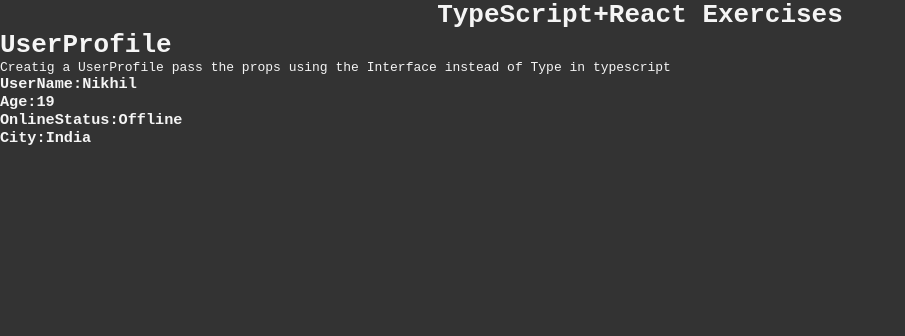
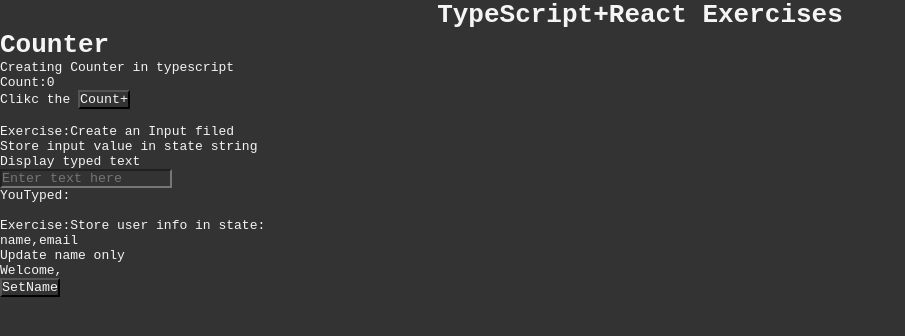
Before and after one commit to nikhildev-webapp/TypeScript-ReactExercises, a React (Vite) app: page / in a window 1280 px wide. Shown: the top 336 px of the page, without its empty margins (0-905 px from the left). Built offline with nearby package versions, Linux system fonts and the light colour scheme.

Commit message:
exercise-4

```diff
--- a/src/App.tsx
+++ b/src/App.tsx
@@ -1,11 +1,15 @@
 import './App.css'
-import UserProfileInterface from './components/UserProfileInterface'
+import Counter from './components/Counter'
+import ObjectState from './components/ObjectState'
+import StringState from './components/StringState'
 
 function App() {
   return (
     <>
       <h1 style={{ textAlign: 'center' }}>TypeScript+React Exercises</h1>
-      <UserProfileInterface name='Nikhil' age={19} IsOnline={false} city='India'/>
+      <Counter /><br />
+      <StringState /><br />
+      <ObjectState/>
     </>
   )
 }
--- /dev/null
+++ b/src/components/Counter.tsx
@@ -0,0 +1,19 @@
+import { useState } from "react";
+ //* TypeScript infers 'count' is a number because of the initial value 0
+
+const Counter = () => {
+    const [count, setCount] = useState<number>(0);
+    const increment = () => {
+        setCount(count+1)
+    }
+  return (
+      <>
+          <h1>Counter</h1>
+          <p>Creating Counter in typescript</p>
+          <p>Count:{count}</p>
+          <p>Clikc the <button onClick={increment}>Count+</button></p>
+      </>
+  )
+}
+
+export default Counter
--- /dev/null
+++ b/src/components/ObjectState.tsx
@@ -0,0 +1,30 @@
+import { useState } from "react"
+
+type User = {
+    name: string,
+    age:number
+}
+
+const ObjectState = () => {
+    const [users, setUser] = useState<User>({ name: '', age: 0 })
+    const updateName = (newName:string) => {
+        setUser(prevuser => ({
+            ...prevuser,name:newName
+        }))
+    }
+  return (
+      <>
+          <div>
+              <p>Exercise:Store user info in state:</p>
+              <p>name,email</p>
+              <p>Update name only</p>
+          </div>
+          <div>
+              <p>Welcome,{users.name}</p>
+              <button onClick={()=>updateName('Nikhil')}>SetName</button>
+          </div>
+      </>
+  )
+}
+
+export default ObjectState
--- /dev/null
+++ b/src/components/StringState.tsx
@@ -0,0 +1,22 @@
+import { useState } from "react"
+
+
+const StringState = () => {
+    const [text, setText] = useState<string>('')
+    const showTypedText = (e:any) => {
+        setText(e.target.value)
+    }
+  return (
+      <>
+          <div>
+              <p>Exercise:Create an Input filed</p>
+              <p>Store input value in state string</p>
+              <p>Display typed text</p>
+              <input type="text" placeholder="Enter text here" value={text} onChange={showTypedText}/>
+              <p>YouTyped:{text}</p>
+            </div>
+      </>
+  )
+}
+
+export default StringState
```
